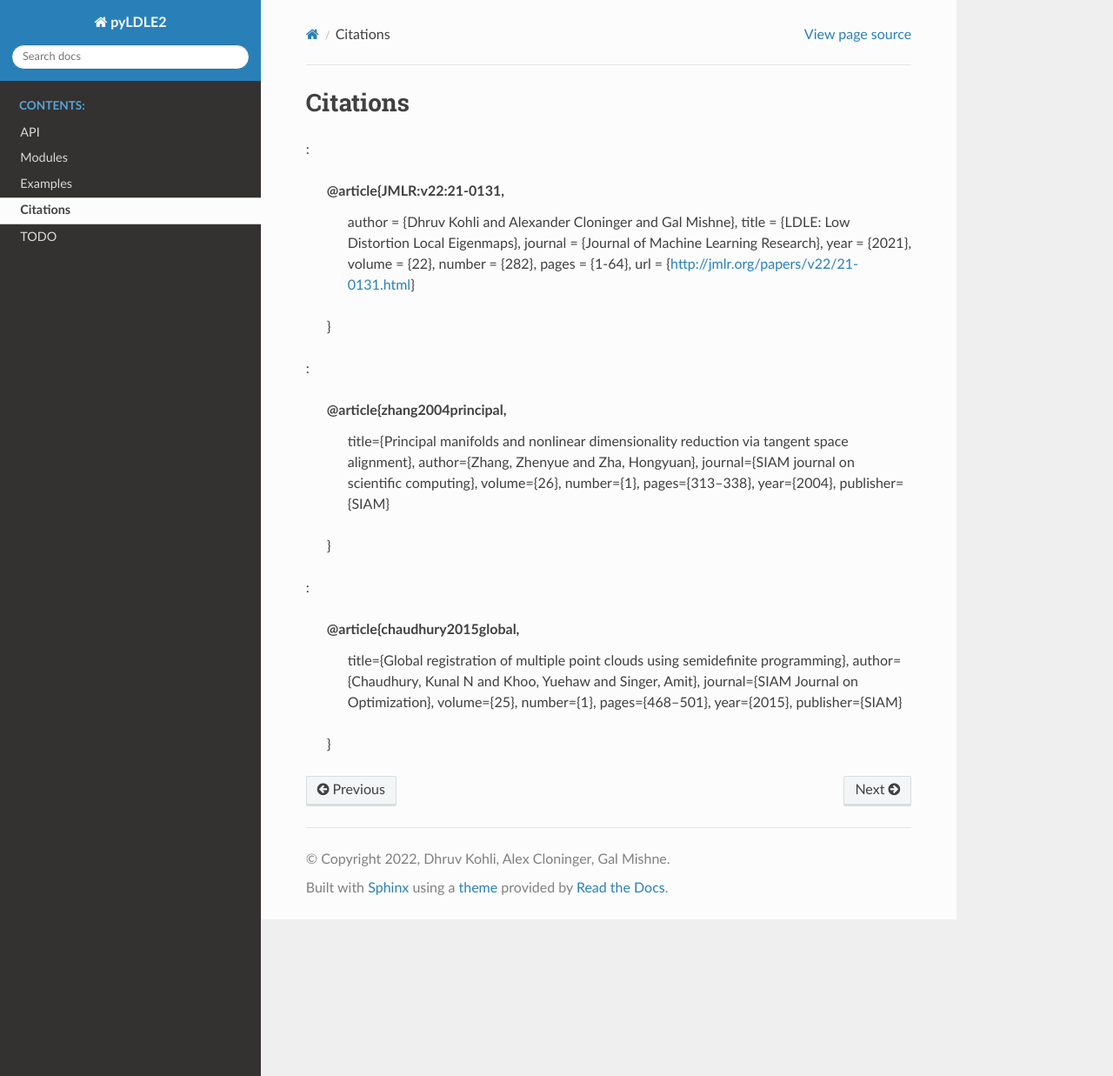
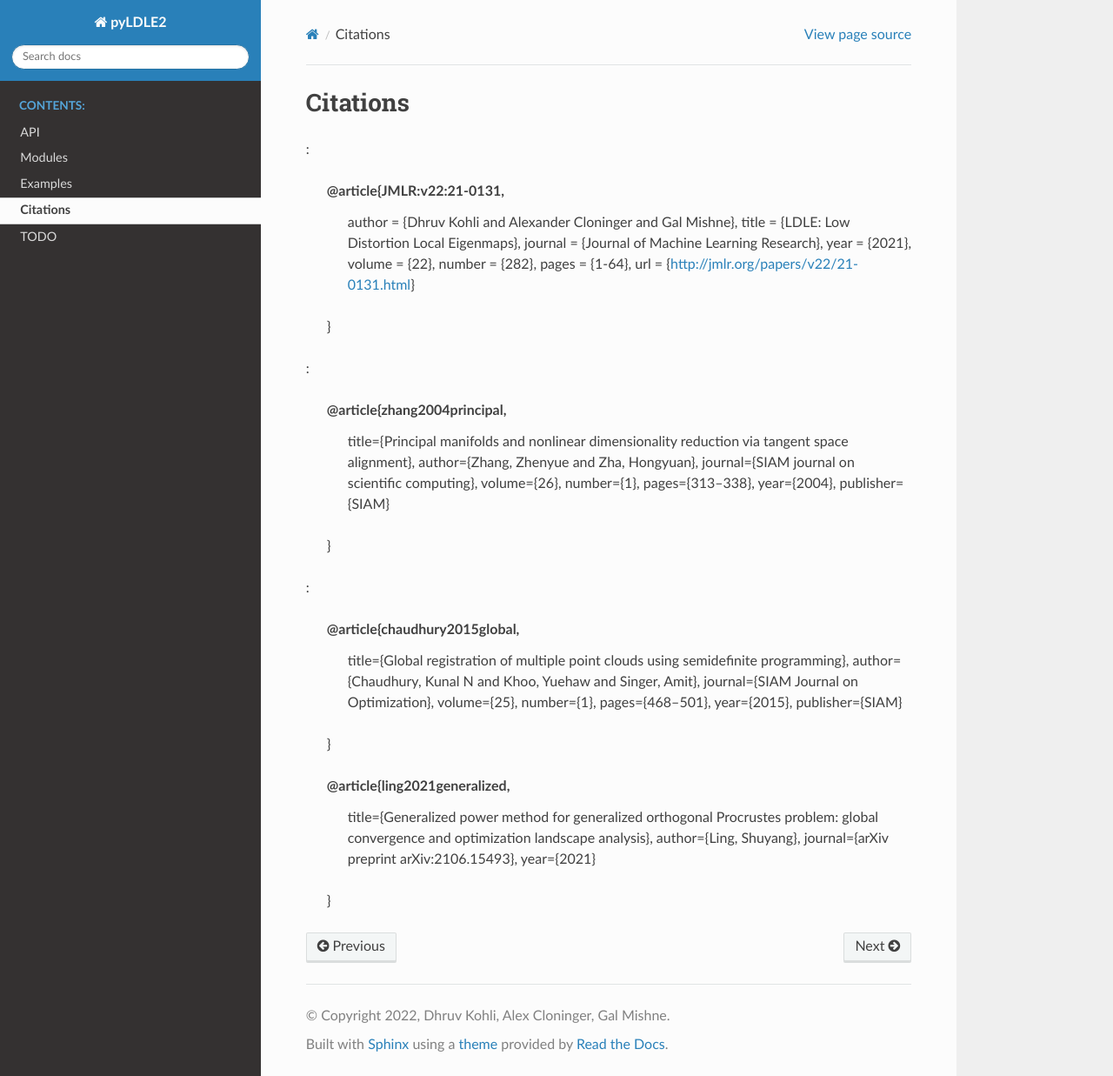
Before and after one commit to chiggum/pyLDLE2, a Sphinx documentation site: the page built from docs/citations.rst, in a window 1280 px wide and 1237 px high. Shown: the whole window at 87% size. Built offline with Sphinx 7.4.7 and the Read the Docs theme 2.0.0, drawn with Linux system fonts in a browser that asks for light colours; pages that are not in the unit, such as notebooks, are missing from menus.

Commit message:
update citations

```diff
--- a/docs/citations.rst
+++ b/docs/citations.rst
@@ -39,3 +39,10 @@ Citations
       year={2015},
       publisher={SIAM}
     }
+
+    @article{ling2021generalized,
+      title={Generalized power method for generalized orthogonal Procrustes problem: global convergence and optimization landscape analysis},
+      author={Ling, Shuyang},
+      journal={arXiv preprint arXiv:2106.15493},
+      year={2021}
+    }
```
